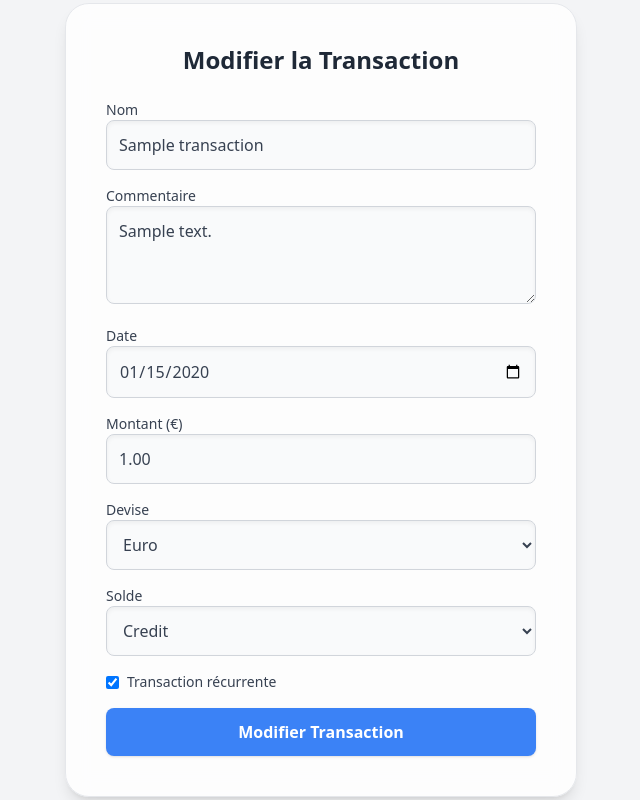
After one commit to Jonathancassara/Budget_WebaApp, a Django app: page /transactions/modifier/1/ in a window 1280 px wide. The commit adds this page. Shown: the whole page, without its empty margins (319-959 px from the left). Run offline with Django 5.2, Linux system fonts and the light colour scheme; tables that the repository leaves empty hold one stand-in row (values such as "Sample post").

Commit message:
fix bug and add button modify
fix bug UI  and add button modify

```diff
--- /dev/null
+++ b/budget/frontend/templates/frontend/modifier_transaction.html
@@ -0,0 +1,81 @@
+{% load static %}
+<!DOCTYPE html>
+<html lang="en">
+<head>
+    <meta charset="UTF-8">
+    <meta name="viewport" content="width=device-width, initial-scale=1.0">
+    <title>Modifier une Transaction</title>
+    <link rel="stylesheet" href="{% static 'css/style.css' %}">
+</head>
+<body class="bg-gray-100 text-gray-800 font-sans">
+
+    <div class="min-h-screen flex items-center justify-center">
+        <!-- Form Card -->
+        <div class="bg-white/80 backdrop-blur-md rounded-3xl shadow-lg p-10 max-w-lg w-full border border-gray-200">
+            <h1 class="text-2xl font-bold text-gray-800 text-center mb-6">
+                Modifier la Transaction
+            </h1>
+
+            <!-- Form -->
+            <form method="post">
+                {% csrf_token %}
+
+                <!-- Nom -->
+                <div class="mb-4">
+                    <label for="nom" class="block text-sm font-medium text-gray-700">Nom</label>
+                    <input type="text" id="nom" name="nom" value="{{ transaction.nom }}" class="w-full bg-gray-50 border border-gray-300 text-gray-700 rounded-lg shadow-inner p-3 focus:outline-none focus:ring-2 focus:ring-blue-300">
+                </div>
+
+                <!-- Commentaire -->
+                <div class="mb-4">
+                    <label for="commentaire" class="block text-sm font-medium text-gray-700">Commentaire</label>
+                    <textarea id="commentaire" name="commentaire" rows="3" class="w-full bg-gray-50 border border-gray-300 text-gray-700 rounded-lg shadow-inner p-3 focus:outline-none focus:ring-2 focus:ring-blue-300">{{ transaction.commentaire }}</textarea>
+                </div>
+
+                <!-- Date -->
+                <div class="mb-4">
+                    <label for="date" class="block text-sm font-medium text-gray-700">Date</label>
+                    <input type="date" id="date" name="date" value="{{ transaction.date|date:"Y-m-d" }}" class="w-full bg-gray-50 border border-gray-300 text-gray-700 rounded-lg shadow-inner p-3 focus:outline-none focus:ring-2 focus:ring-blue-300">
+                </div>
+
+                <!-- Montant -->
+                <div class="mb-4">
+                    <label for="montant" class="block text-sm font-medium text-gray-700">Montant (€)</label>
+                    <input type="number" step="0.01" id="montant" name="montant" value="{{ transaction.montant }}" class="w-full bg-gray-50 border border-gray-300 text-gray-700 rounded-lg shadow-inner p-3 focus:outline-none focus:ring-2 focus:ring-blue-300">
+                </div>
+
+                <!-- Devise -->
+                <div class="mb-4">
+                    <label for="devise" class="block text-sm font-medium text-gray-700">Devise</label>
+                    <select id="devise" name="devise" class="w-full bg-gray-50 border border-gray-300 text-gray-700 rounded-lg shadow-inner p-3 focus:outline-none focus:ring-2 focus:ring-blue-300">
+                        <option value="EURO" {% if transaction.devise == 'EURO' %}selected{% endif %}>Euro</option>
+                        <option value="PLN" {% if transaction.devise == 'PLN' %}selected{% endif %}>Polish Zloty</option>
+                        <option value="USD" {% if transaction.devise == 'USD' %}selected{% endif %}>US Dollar</option>
+                    </select>
+                </div>
+
+                <!-- Solde -->
+                <div class="mb-4">
+                    <label for="solde" class="block text-sm font-medium text-gray-700">Solde</label>
+                    <select id="solde" name="solde" class="w-full bg-gray-50 border border-gray-300 text-gray-700 rounded-lg shadow-inner p-3 focus:outline-none focus:ring-2 focus:ring-blue-300">
+                        <option value="CREDIT" {% if transaction.solde == 'CREDIT' %}selected{% endif %}>Credit</option>
+                        <option value="DEBIT" {% if transaction.solde == 'DEBIT' %}selected{% endif %}>Debit</option>
+                    </select>
+                </div>
+
+                <!-- Récurrente -->
+                <div class="mb-4 flex items-center">
+                    <input type="checkbox" id="recurrente" name="recurrente" {% if transaction.recurrente %}checked{% endif %} class="rounded focus:ring-2 focus:ring-blue-300">
+                    <label for="recurrente" class="ml-2 text-sm font-medium text-gray-700">Transaction récurrente</label>
+                </div>
+
+                <!-- Submit Button -->
+                <button type="submit" class="w-full px-6 py-3 bg-blue-500 text-white font-semibold rounded-lg shadow hover:bg-blue-600 focus:outline-none focus:ring-2 focus:ring-blue-300">
+                    Modifier Transaction
+                </button>
+            </form>
+        </div>
+    </div>
+
+</body>
+</html>
--- a/budget/frontend/urls.py
+++ b/budget/frontend/urls.py
@@ -1,6 +1,15 @@
 # frontend/urls.py
 from django.urls import path
-from .views import index,gestion,ajouter_transaction, transactions_list,supprimer_transaction
+from .views import (
+    index,
+    gestion,
+    transactions_list,
+    ajouter_transaction,
+    supprimer_transaction,
+    modifier_transaction,
+    compte
+    )
+
 
 urlpatterns = [
     path('', index, name='index'),
@@ -8,4 +17,6 @@ urlpatterns = [
     path('transactions/', transactions_list, name='transactions_list'),
     path('transactions/ajouter/', ajouter_transaction, name='ajouter_transaction'),
     path('transactions/supprimer/<int:transaction_id>/', supprimer_transaction, name='supprimer_transaction'),  # Supprimer une transaction
+    path('transactions/modifier/<int:transaction_id>/', modifier_transaction, name='modifier_transaction'),
+    path('compte/', compte, name='compte'),  # Page du compte
 ]
--- a/budget/frontend/views.py
+++ b/budget/frontend/views.py
@@ -9,15 +9,12 @@ def index(request):
 def gestion(request):
     return render(request, 'frontend/gestion.html')
 
-
-
 def transactions_list(request):
     """
     Vue pour afficher la liste des transactions.
     """
     transactions = Transaction.objects.all().order_by('-date')  # Trier par date décroissante
     return render(request, 'frontend/transactions_list.html', {'transactions': transactions})
-
 
 def ajouter_transaction(request):
     """
@@ -47,7 +44,6 @@ def ajouter_transaction(request):
 
     return render(request, 'frontend/ajouter_transaction.html')
 
-
 def supprimer_transaction(request, transaction_id):
     """
     Vue pour supprimer une transaction.
@@ -59,3 +55,51 @@ def supprimer_transaction(request, transaction_id):
         return redirect('transactions_list')
 
     return render(request, 'frontend/supprimer_transaction.html', {'transaction': transaction})
+
+def modifier_transaction(request, transaction_id):
+    """
+    Vue pour modifier une transaction existante.
+    """
+    transaction = get_object_or_404(Transaction, id=transaction_id)
+
+    if request.method == 'POST':
+        # Récupérer les données du formulaire
+        transaction.nom = request.POST.get('nom')
+        transaction.commentaire = request.POST.get('commentaire', '')
+        transaction.date = datetime.strptime(request.POST.get('date'), "%Y-%m-%d").date()
+        transaction.montant = float(request.POST.get('montant'))
+        transaction.devise = request.POST.get('devise')
+        transaction.solde = request.POST.get('solde')
+        transaction.recurrente = request.POST.get('recurrente') == 'on'
+
+        # Enregistrer les modifications
+        transaction.save()
+        return redirect('transactions_list')  # Rediriger vers la liste des transactions
+
+    return render(request, 'frontend/modifier_transaction.html', {'transaction': transaction})
+
+def compte(request):
+    """
+    Vue pour afficher le solde du compte et le solde à venir.
+    """
+    # Transactions passées (date <= aujourd'hui)
+    transactions_passees = Transaction.objects.filter(date__lte=date.today())
+    solde_actuel = sum(
+        transaction.montant if transaction.solde == 'CREDIT' else -transaction.montant
+        for transaction in transactions_passees
+    )
+
+    # Transactions futures (date > aujourd'hui)
+    transactions_futures = Transaction.objects.filter(date__gt=date.today())
+    solde_futur = sum(
+        transaction.montant if transaction.solde == 'CREDIT' else -transaction.montant
+        for transaction in transactions_futures
+    )
+
+    solde_a_venir = solde_actuel + solde_futur
+
+    return render(request, 'frontend/compte.html', {
+        'solde_actuel': solde_actuel,
+        'solde_a_venir': solde_a_venir,
+        'transactions_futures': transactions_futures,
+    })
--- a/budget/static/css/style.css
+++ b/budget/static/css/style.css
@@ -645,6 +645,10 @@ video {
   max-width: 56rem;
 }
 
+.max-w-6xl {
+  max-width: 72rem;
+}
+
 .max-w-lg {
   max-width: 32rem;
 }
@@ -663,6 +667,12 @@ video {
 
 .justify-between {
   justify-content: space-between;
+}
+
+.space-x-2 > :not([hidden]) ~ :not([hidden]) {
+  --tw-space-x-reverse: 0;
+  margin-right: calc(0.5rem * var(--tw-space-x-reverse));
+  margin-left: calc(0.5rem * calc(1 - var(--tw-space-x-reverse)));
 }
 
 .space-x-4 > :not([hidden]) ~ :not([hidden]) {
@@ -779,6 +789,11 @@ video {
 
 .bg-white\/80 {
   background-color: rgb(255 255 255 / 0.8);
+}
+
+.bg-yellow-500 {
+  --tw-bg-opacity: 1;
+  background-color: rgb(234 179 8 / var(--tw-bg-opacity, 1));
 }
 
 .p-10 {
@@ -1015,6 +1030,11 @@ video {
   background-color: rgb(220 38 38 / var(--tw-bg-opacity, 1));
 }
 
+.hover\:bg-yellow-600:hover {
+  --tw-bg-opacity: 1;
+  background-color: rgb(202 138 4 / var(--tw-bg-opacity, 1));
+}
+
 .hover\:text-gray-900:hover {
   --tw-text-opacity: 1;
   color: rgb(17 24 39 / var(--tw-text-opacity, 1));
@@ -1050,3 +1070,8 @@ video {
   --tw-ring-opacity: 1;
   --tw-ring-color: rgb(252 165 165 / var(--tw-ring-opacity, 1));
 }
+
+.focus\:ring-yellow-300:focus {
+  --tw-ring-opacity: 1;
+  --tw-ring-color: rgb(253 224 71 / var(--tw-ring-opacity, 1));
+}
```
Also changed, not shown: budget/frontend/templates/frontend/transactions_list.html (+17 -8 lines), budget/frontend/templates/frontend/compte.html (added).
